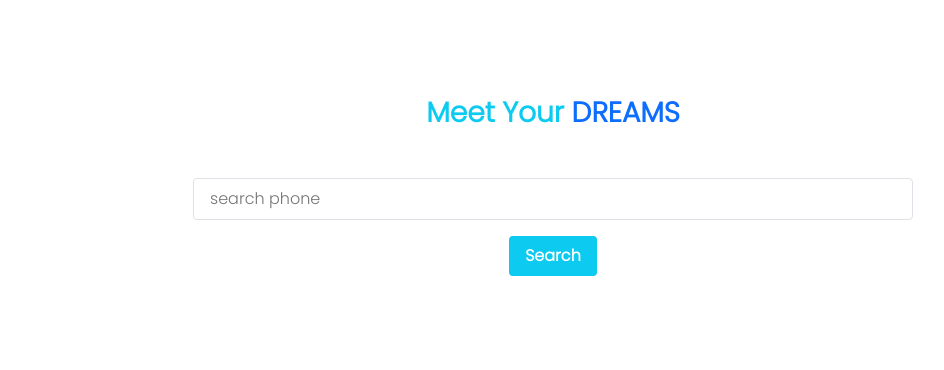
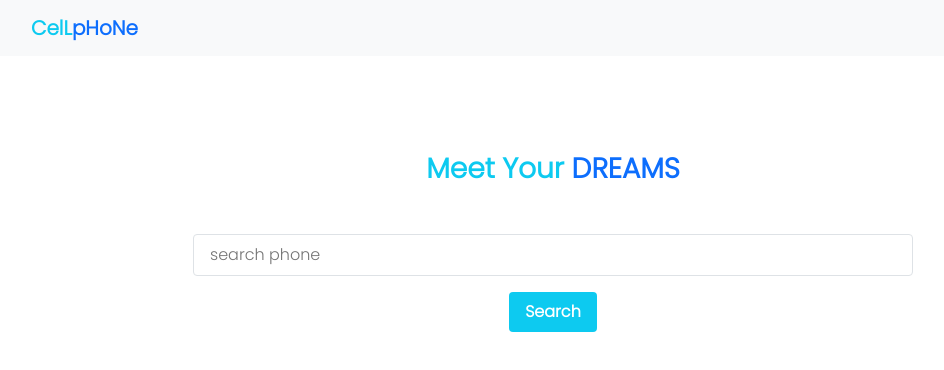
Before and after one commit to SunjatunRuna/phone-hunter, a plain HTML site: page index.html in a window 1280 px wide. Shown: the whole page, without its empty margins (87-1031 px from the left). Drawn offline with Linux system fonts and the light colour scheme; a web font is replaced by a local one.

Commit message:
eleven commit

```diff
--- a/index.html
+++ b/index.html
@@ -10,6 +10,10 @@
     <link rel="stylesheet" href="css/bootstrap.min.css">
 </head>
 <body>
+    <header class="bg-light">
+        <h5 class="container  ps-5 py-3 fw-bold">
+            <span class="text-info">CelL</span><span class="text-primary">pHoNe</span></h5>
+    </header>
     <h3 class="text-center mt-5 text-info pt-5 fw-bold">Meet Your
         <span class="text-primary text-uppercase">Dreams</span></h3>
     <!-- phone search area -->
```
